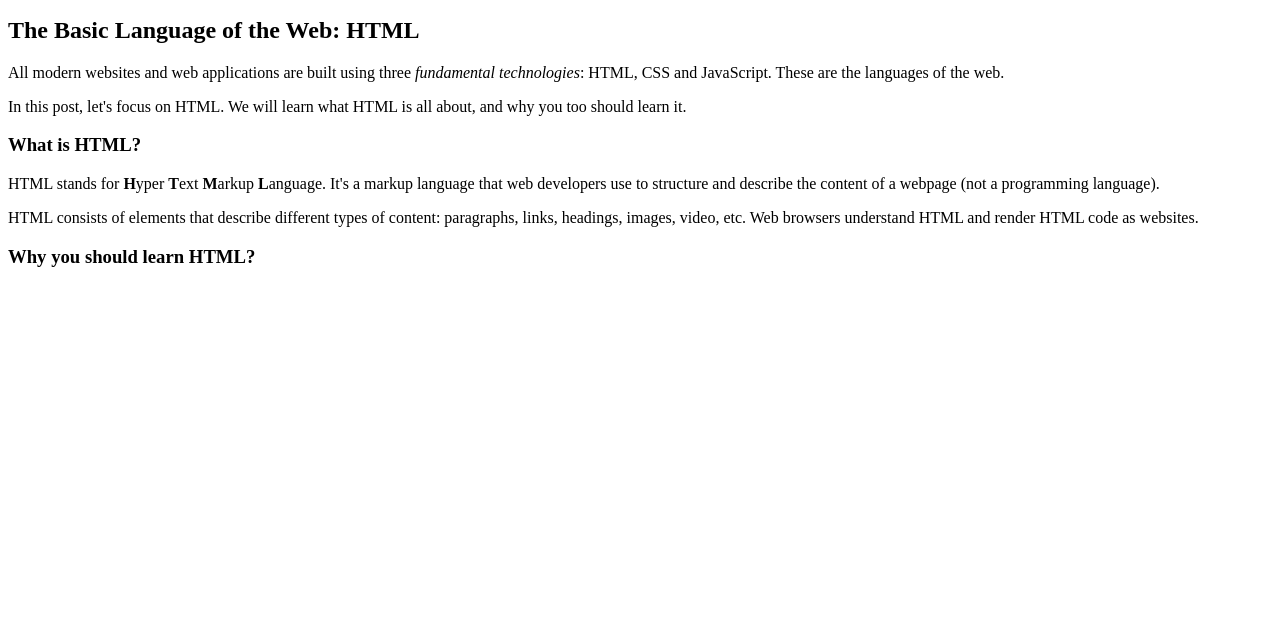
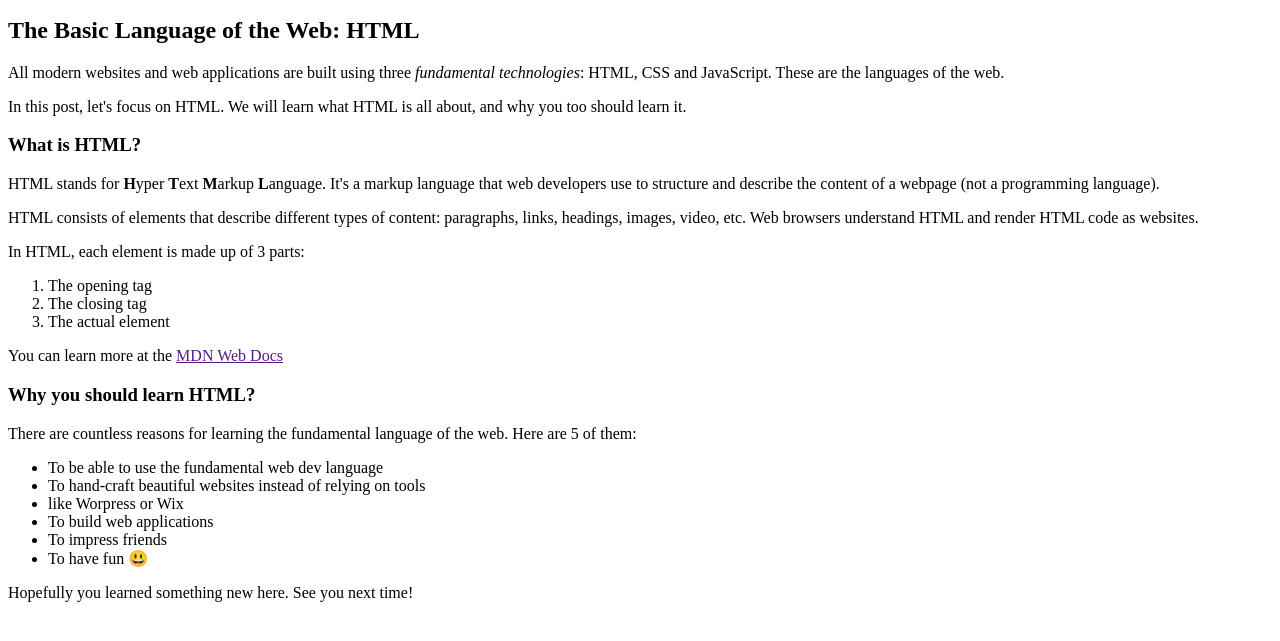
Before and after one commit to felipe-miranda-marreiros/CSS, a plain HTML site: page index.html in a window 1280 px wide. Shown: the part 101-742 px from the top of the page. Drawn offline with Linux system fonts and the light colour scheme.

Commit message:
incorporando tabelas com tags <ul> <ol>

```diff
--- a/index.html
+++ b/index.html
@@ -23,7 +23,29 @@
 
         <p>HTML consists of elements that describe different types of content: paragraphs, links, headings, images, video, etc. Web browsers understand HTML and render HTML code as websites.</p>
 
+        <p>In HTML, each element is made up of 3 parts:</p>
+
+        <ol>
+            <li>The opening tag</li>
+            <li>The closing tag</li>
+            <li>The actual element</li>
+        </ol>
+
+        <p>You can learn more at the <a href="">MDN Web Docs</a></p>
+
         <h3>Why you should learn HTML?</h3>
-        <p></p>
+        <p>There are countless reasons for learning the fundamental language of the web. Here are 5 of them:</p>
+        <ul>
+            <li>To be able to use the fundamental web dev language
+            </li>
+            <li>
+                To hand-craft beautiful websites instead of relying on tools
+            </li>
+            <li>like Worpress or Wix</li>
+            <li>To build web applications</li>
+            <li>To impress friends</li>
+            <li>To have fun 😃</li>
+        </ul>
+        <p>Hopefully you learned something new here. See you next time!</p>
     </body>
 </html>
```
